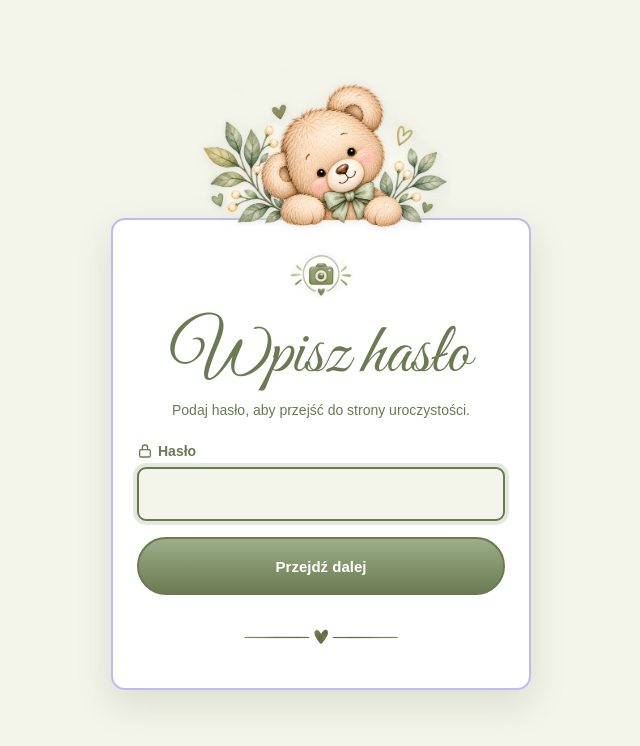
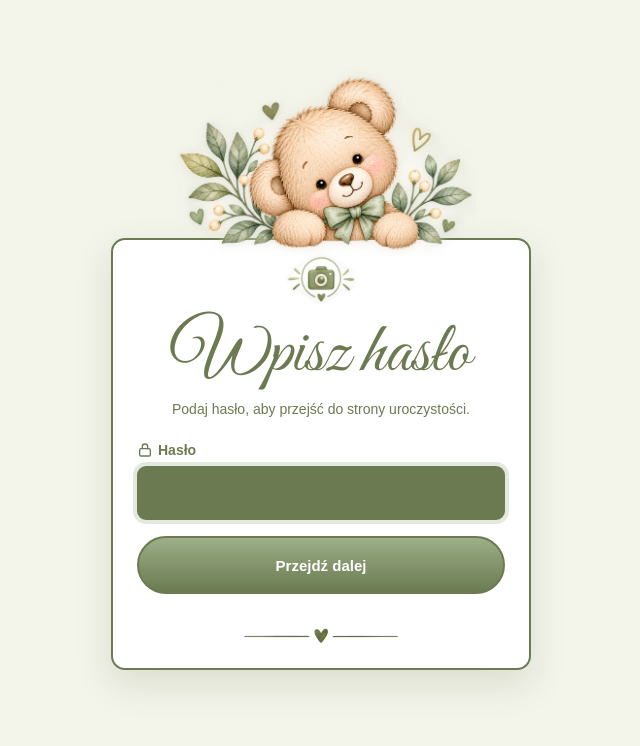
Before and after one commit to Postimal/e-ksiega, an Angular app: page /haslo in a window 1280 px wide. Shown: the top 746 px of the page, without its empty margins (319-959 px from the left). Built offline with nearby package versions, Linux system fonts and the light colour scheme.

Commit message:
fix asset names

```diff
--- a/src/app/haslo/password-page/password-page.scss
+++ b/src/app/haslo/password-page/password-page.scss
@@ -21,14 +21,14 @@
 .teddy-decoration {
   position: absolute;
   z-index: 1;
-  top: -158px;
+  top: -172px;
   left: 50%;
   width: min(88%, 345px);
   height: 173px;
   object-fit: contain;
   object-position: center bottom;
-  transform: translateX(-50%);
   pointer-events: none;
+  transform: translate(-50%) scale(1.20);
 }
 
 .password-card {
@@ -36,8 +36,8 @@
   isolation: isolate;
   overflow: hidden;
   width: 100%;
-  padding: 24px;
-  border: 2px solid #bfbaf5;
+  padding: 5px 24px;
+  border: 2px solid var(--color-3);
   border-radius: 14px;
   background: var(--color-white);
   box-shadow: 0 14px 34px var(--card-shadow);
@@ -46,9 +46,9 @@
 
 .camera-icon {
   display: block;
-  width: 64px;
-  height: 64px;
-  margin: 0 auto 8px;
+  width: 70px;
+  height: 70px;
+  margin: 0 auto 0;
   object-fit: contain;
 }
 
@@ -99,11 +99,11 @@ input {
   width: 100%;
   min-height: 54px;
   padding: 14px;
-  border: 2px solid #bfbaf5;
+  border: 2px solid var(--color-3);
   border-radius: 9px;
   outline: none;
   color: var(--color-3);
-  background: #f3f4ea;
+  background: var(--color-3);
   font:
     500 16px/1.2 'Montserrat',
     sans-serif;
```
